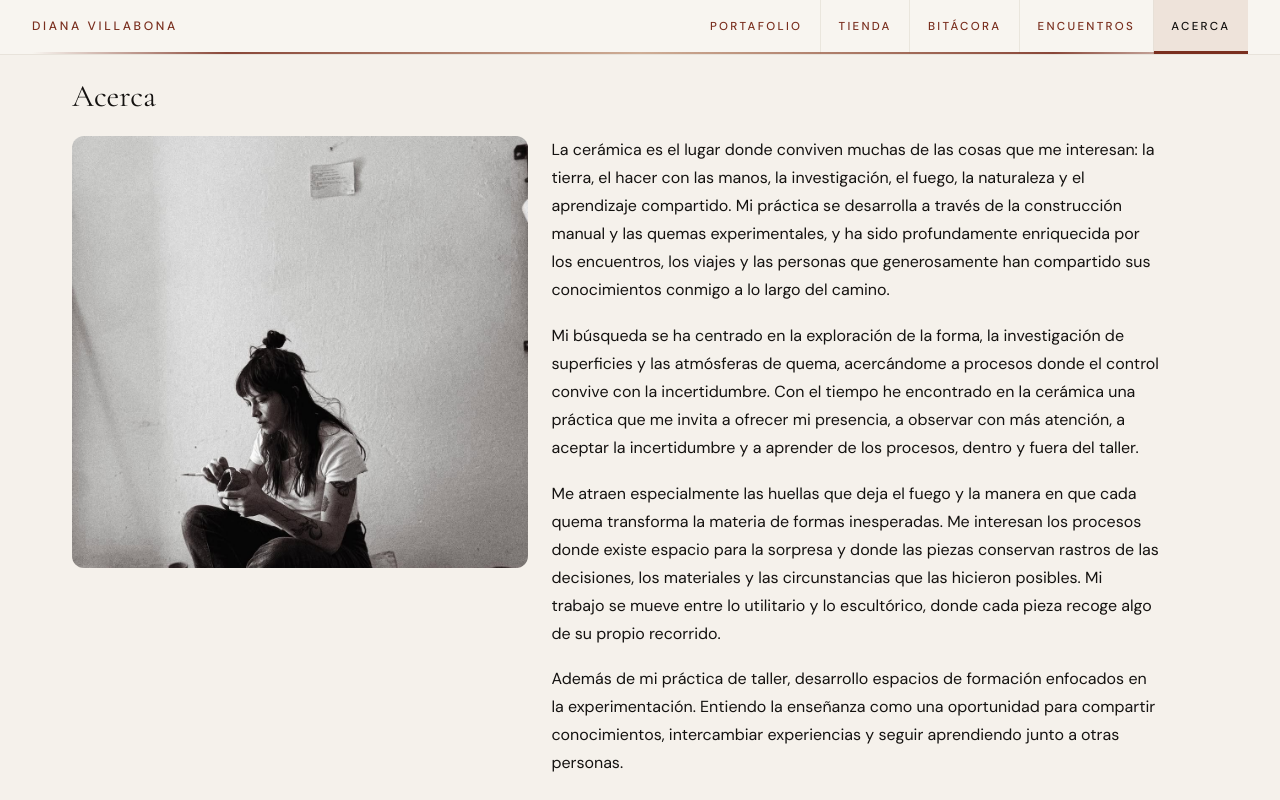
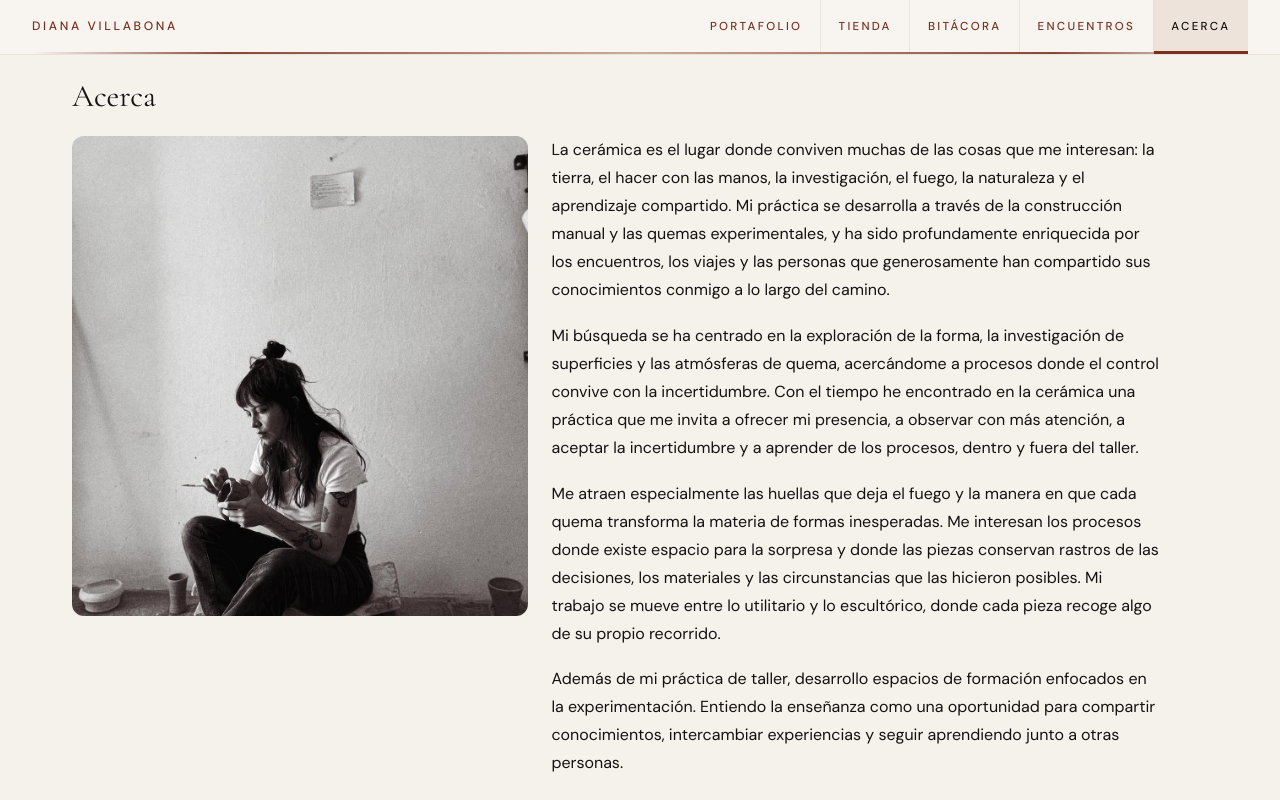
Before and after one commit to enzo369-htm/Diana-Villabona, a React (Vite) app: page /sobre-mi in a window 1280 px wide. Shown: the top 800 px of the page. Built offline with nearby package versions, Linux system fonts and the light colour scheme; no server answers; the database is empty.

Commit message:
Update max-height for images in .sobre-mi__img class in App.css and mobile.css to improve visual presentation and responsiveness.

```diff
--- a/src/App.css
+++ b/src/App.css
@@ -3594,7 +3594,7 @@ article.page-content.page-content--pad.editorial {
   }
 
   .sobre-mi__img img {
-    max-height: min(54dvh, 540px);
+    max-height: min(60dvh, 600px);
     width: 100%;
     object-fit: cover;
     object-position: center 22%;
--- a/src/mobile.css
+++ b/src/mobile.css
@@ -350,7 +350,7 @@
   }
 
   .sobre-mi__img img {
-    max-height: min(44svh, 380px);
+    max-height: min(48svh, 420px);
     object-fit: cover;
     object-position: center 22%;
   }
```
